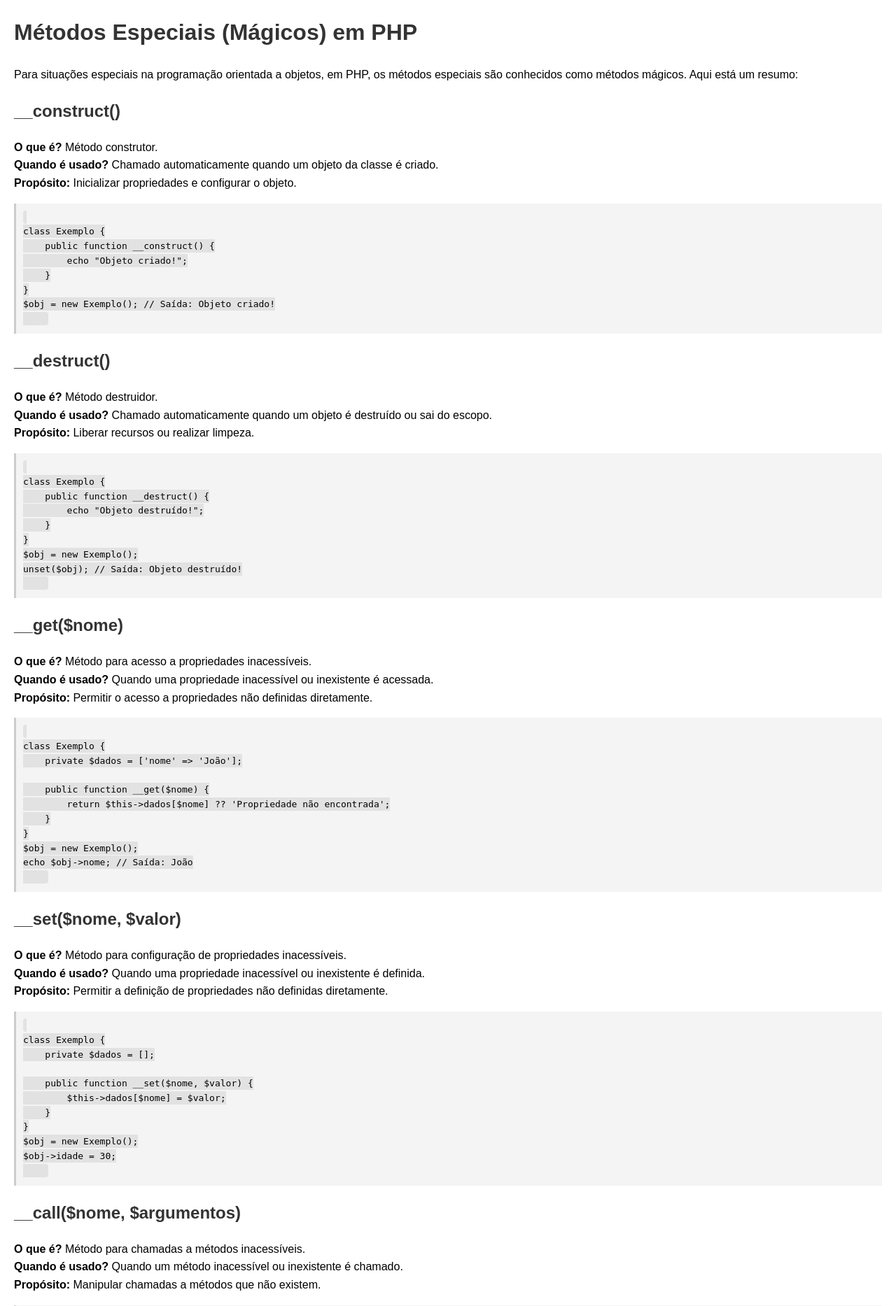
After one commit to nayarakarinearaujo/CursoEmVideo-PHP, a PHP site: page /Aula004/index.php in a window 1280 px wide. The commit adds this page. Shown: the top 1867 px of the page at 70% size. Run offline with PHP 8.4, Linux system fonts and the light colour scheme.

Commit message:
Aula conceitual: Métodos Especiais

```diff
--- a/CursoPooPhp/Aula003Poo/Caneta.php
+++ b/CursoPooPhp/Aula003Poo/Caneta.php
@@ -21,6 +21,7 @@ class Caneta {
         }
     }
 
+    //Só tem acesso a um atributo privado com um método public
     public function tampar()
     {
         $this->tampada = true;
--- /dev/null
+++ b/CursoPooPhp/Aula004/index.php
@@ -0,0 +1,159 @@
+<!DOCTYPE html>
+<html lang="pt-br">
+
+<head>
+    <meta charset="UTF-8">
+    <meta name="viewport" content="width=device-width, initial-scale=1.0">
+    <title>Métodos Especiais em PHP</title>
+    <style>
+        body {
+            font-family: Arial, sans-serif;
+            line-height: 1.6;
+            margin: 20px;
+        }
+
+        h1,
+        h2 {
+            color: #333;
+        }
+
+        pre {
+            background: #f4f4f4;
+            border-left: 3px solid #ccc;
+            padding: 10px;
+            overflow: auto;
+        }
+
+        code {
+            background: #e2e2e2;
+            padding: 2px 5px;
+            border-radius: 4px;
+        }
+    </style>
+</head>
+
+<body>
+
+    <!--
+    Métodos get e set você da acesso ao atributo sem dar
+    acesso direto ao atributo.
+
+    -->
+
+
+    <h1>Métodos Especiais (Mágicos) em PHP</h1>
+    <p>Para situações especiais na programação orientada a objetos, em PHP, os métodos especiais são conhecidos como métodos mágicos. Aqui está um resumo:</p>
+
+    <h2>__construct()</h2>
+    <p><strong>O que é?</strong> Método construtor.<br>
+        <strong>Quando é usado?</strong> Chamado automaticamente quando um objeto da classe é criado.<br>
+        <strong>Propósito:</strong> Inicializar propriedades e configurar o objeto.
+    </p>
+    <pre><code>
+class Exemplo {
+    public function __construct() {
+        echo "Objeto criado!";
+    }
+}
+$obj = new Exemplo(); // Saída: Objeto criado!
+    </code></pre>
+
+    <h2>__destruct()</h2>
+    <p><strong>O que é?</strong> Método destruidor.<br>
+        <strong>Quando é usado?</strong> Chamado automaticamente quando um objeto é destruído ou sai do escopo.<br>
+        <strong>Propósito:</strong> Liberar recursos ou realizar limpeza.
+    </p>
+    <pre><code>
+class Exemplo {
+    public function __destruct() {
+        echo "Objeto destruído!";
+    }
+}
+$obj = new Exemplo();
+unset($obj); // Saída: Objeto destruído!
+    </code></pre>
+
+    <h2>__get($nome)</h2>
+    <p><strong>O que é?</strong> Método para acesso a propriedades inacessíveis.<br>
+        <strong>Quando é usado?</strong> Quando uma propriedade inacessível ou inexistente é acessada.<br>
+        <strong>Propósito:</strong> Permitir o acesso a propriedades não definidas diretamente.
+    </p>
+    <pre><code>
+class Exemplo {
+    private $dados = ['nome' => 'João'];
+
+    public function __get($nome) {
+        return $this->dados[$nome] ?? 'Propriedade não encontrada';
+    }
+}
+$obj = new Exemplo();
+echo $obj->nome; // Saída: João
+    </code></pre>
+
+    <h2>__set($nome, $valor)</h2>
+    <p><strong>O que é?</strong> Método para configuração de propriedades inacessíveis.<br>
+        <strong>Quando é usado?</strong> Quando uma propriedade inacessível ou inexistente é definida.<br>
+        <strong>Propósito:</strong> Permitir a definição de propriedades não definidas diretamente.
+    </p>
+    <pre><code>
+class Exemplo {
+    private $dados = [];
+
+    public function __set($nome, $valor) {
+        $this->dados[$nome] = $valor;
+    }
+}
+$obj = new Exemplo();
+$obj->idade = 30;
+    </code></pre>
+
+    <h2>__call($nome, $argumentos)</h2>
+    <p><strong>O que é?</strong> Método para chamadas a métodos inacessíveis.<br>
+        <strong>Quando é usado?</strong> Quando um método inacessível ou inexistente é chamado.<br>
+        <strong>Propósito:</strong> Manipular chamadas a métodos que não existem.
+    </p>
+    <pre><code>
+class Exemplo {
+    public function __call($nome, $argumentos) {
+        echo "Método $nome chamado com argumentos: " . implode(', ', $argumentos);
+    }
+}
+$obj = new Exemplo();
+$obj->teste('arg1', 'arg2'); // Saída: Método teste chamado com argumentos: arg1, arg2
+    </code></pre>
+
+    <h2>__toString()</h2>
+    <p><strong>O que é?</strong> Método para conversão de objeto em string.<br>
+        <strong>Quando é usado?</strong> Quando o objeto é tratado como uma string.<br>
+        <strong>Propósito:</strong> Definir a representação em string do objeto.
+    </p>
+    <pre><code>
+class Exemplo {
+    public function __toString() {
+        return "Representação do objeto";
+    }
+}
+$obj = new Exemplo();
+echo $obj; // Saída: Representação do objeto
+    </code></pre>
+
+    <h2>__invoke()</h2>
+    <p><strong>O que é?</strong> Método para tornar o objeto invocável.<br>
+        <strong>Quando é usado?</strong> Quando o objeto é chamado como uma função.<br>
+        <strong>Propósito:</strong> Permitir que o objeto seja chamado como uma função.
+    </p>
+    <pre><code>
+class Exemplo {
+    public function __invoke($param) {
+        echo "Método __invoke chamado com argumento: $param";
+    }
+}
+$obj = new Exemplo();
+$obj('teste'); // Saída: Método __invoke chamado com argumento: teste
+    </code></pre>
+
+    <h2>Resumo</h2>
+    <p>Métodos especiais em PHP são usados para gerenciar a criação, destruição, acesso e manipulação de propriedades e métodos de objetos de forma dinâmica e automática. Eles fornecem um controle avançado sobre como um objeto se comporta em diferentes situações.</p>
+</body>
+
+</html>
```
